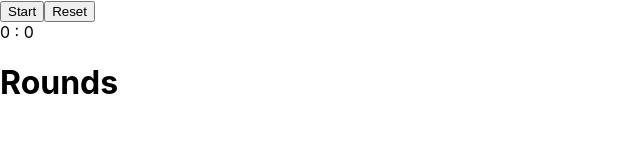
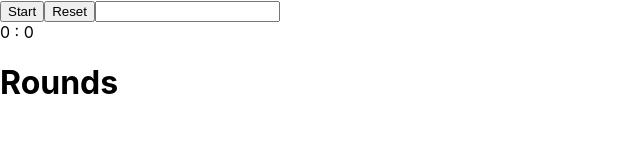
Before and after one commit to KrystianSzota/reactTest, a React (Create React App) app: page / in a window 1280 px wide. Shown: the top 160 px of the page, without its empty margins (0-640 px from the left). Built offline with nearby package versions, Linux system fonts and the light colour scheme.

Commit message:
change sth

```diff
--- a/src/App.js
+++ b/src/App.js
@@ -11,13 +11,19 @@ class App extends React.Component {
       seconds: 0,
       decySeconds: 0,
       isActive: false,
-      rounds: []
+      rounds: [],
+      userName: ''
     };
 
+    // Jezeli startStoper ma być funkcja obslugujaca event to
+    // musimy przypisac "this" do tej funkcji
+    // tak aby funkcja w momencie wywolania "wiedziala" czym jest "this"
+    // this - to oczywiscie obiekt naszego komponentu
     this.startStoper = this.startStoper.bind(this);
     this.stopStoper = this.stopStoper.bind(this);
     this.resetStoper = this.resetStoper.bind(this);
     this.addRound = this.addRound.bind(this);
+    this.onUserInputChange = this.onUserInputChange.bind(this);
   }
 
   tick() {
@@ -25,7 +31,7 @@ class App extends React.Component {
       let decySeconds = state.decySeconds + 1;
       let seconds = state.seconds;
 
-      if(decySeconds === 10){
+      if (decySeconds === 10) {
         seconds++;
         decySeconds = 0;
       }
@@ -37,11 +43,11 @@ class App extends React.Component {
     });
   }
 
-  startStoper(){
-    if(!this.isActive){
+  startStoper() {
+    if (!this.isActive) {
       this.intervalId = setInterval(() => { this.tick() }, 100);
-    this.setState((state, props)=>{
-      return{
+      this.setState((state, props) => {
+        return {
           ...state,
           isActive: true
         }
@@ -49,19 +55,19 @@ class App extends React.Component {
     }
   }
 
-  stopStoper(){
+  stopStoper() {
     clearInterval(this.intervalId);
-    this.setState((state, props)=>{
-      return{
+    this.setState((state, props) => {
+      return {
         ...state,
         isActive: false
       }
     });
   }
 
-  resetStoper(){
-    this.setState(()=>{
-      return{
+  resetStoper() {
+    this.setState(() => {
+      return {
         seconds: 0,
         decySeconds: 0,
         isActive: false,
@@ -70,9 +76,9 @@ class App extends React.Component {
     });
   }
 
-  addRound(){
-    this.setState((state)=>{
-      return{
+  addRound() {
+    this.setState((state) => {
+      return {
         ...state,
         rounds: [
           ...state.rounds,
@@ -85,20 +91,31 @@ class App extends React.Component {
     });
   }
 
+  onUserInputChange(event) {
+    this.setState((state) => {
+      return {
+        ...state,
+        userName: event.target.value
+      };
+    })
+  }
+
   render() {
-    const listItem = this.state.rounds.map((round, idx) => {
+    const listItems = this.state.rounds.map((round, idx) => {
       return <li key={idx}>{round.seconds} : {round.decySeconds}</li>
     });
+
     return (
       <div>
         {!this.state.isActive && <button onClick={this.startStoper}>Start</button>}
+        {!this.state.isActive && <button onClick={this.resetStoper}>Reset</button>}
         {this.state.isActive && <button onClick={this.stopStoper}>Stop</button>}
-        {!this.state.isActive && <button onClick={this.resetStoper}>Reset</button>}
-        {this.state.isActive && <button onClick={this.addRound}>Round</button>}
+        {this.state.isActive && <button onClick={this.addRound}>Add round</button>}
+        {!this.state.isActive && <input value={this.state.userName} onChange={this.onUserInputChange}></input>}
         <div>{this.state.seconds} : {this.state.decySeconds}</div>
         <h1>Rounds</h1>
         <ul>
-          {listItem}
+          {listItems}
         </ul>
       </div>
     );
```
Lines whose indentation alone changed are shown as unchanged.
